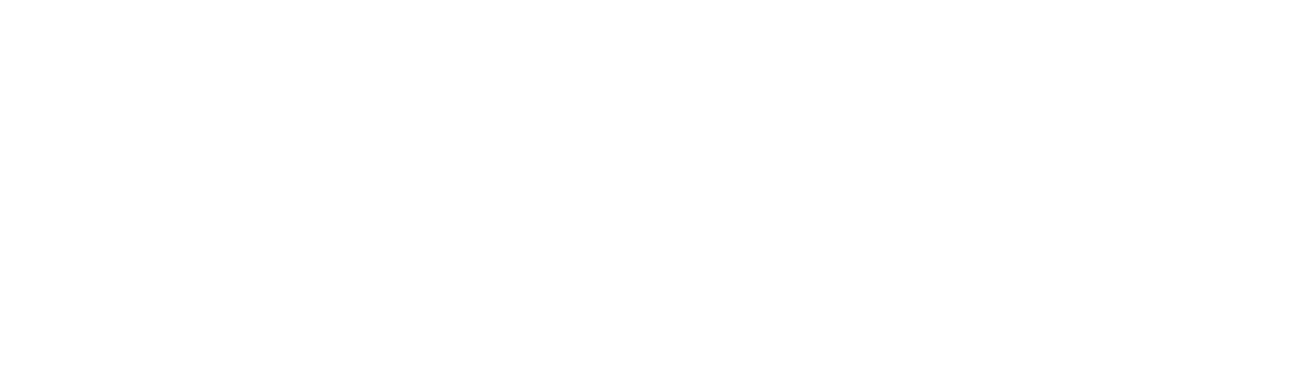
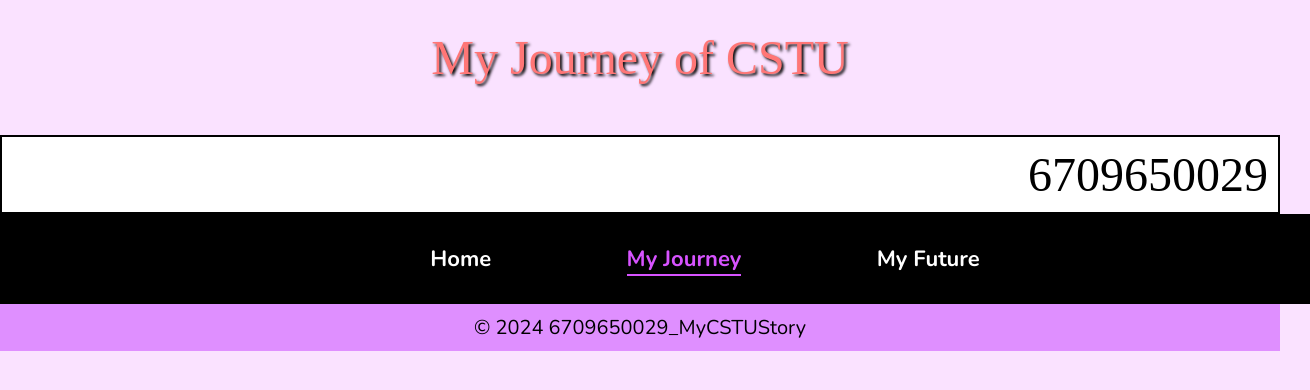
Before and after one commit to Mos00110/6709650029_MyCSTUStory, a plain HTML site: page myjourney.html in a window 1280 px wide. Shown: the whole page, 1310 px wide, since content can reach past the window. Drawn offline with nearby package versions, Linux system fonts and the light colour scheme; a web font is replaced by a local one.

Commit message:
Import animation and add .active class to Nav

```diff
--- a/myjourney.html
+++ b/myjourney.html
@@ -3,9 +3,30 @@
 <head>
     <meta charset="UTF-8">
     <meta name="viewport" content="width=device-width, initial-scale=1.0">
-    <title>Document</title>
+    <link rel="icon" type="image/png" href="resources/webicon.png">
+    <title>My Journey</title>
+    <link rel="stylesheet" href="mystyle.css">
+    <link rel="stylesheet"href="https://cdnjs.cloudflare.com/ajax/libs/animate.css/4.1.1/animate.min.css">
 </head>
 <body>
+    <div class="animate__animated animate__rubberBand">
+        <div class="head">
+            <header class="intropage">My Journey of CSTU</header>
+        </div>
+    </div>
+    <h1><span id="TUid">6709650029</span></h1>
+    <nav>
+        <ul>
+            <li><a href="index.html">Home</a></li>
+            <li><a href="myjourney.html" class="active">My Journey</a></li>
+            <li><a href="myfuture.html">My Future</a></li>
+        </ul>
+    </nav>
+    <article>
 
+    </article>
+    <footer>
+        <p>&copy; 2024 6709650029_MyCSTUStory</p>
+    </footer>
 </body>
 </html>
--- a/mystyle.css
+++ b/mystyle.css
@@ -11,6 +11,7 @@ body {
     margin: 0%;
 }
 h1{
+    margin-top: 20px;
     font-size: 28px;
     display: flex;
     justify-content: end;
@@ -74,6 +75,10 @@ nav ul li a {
     border-bottom: 2px solid transparent;
 }
 nav ul li a:hover {
+    color: #d753ff;
+    border-bottom: 2px #d753ff solid;
+}
+nav ul li a.active {
     color: #d753ff;
     border-bottom: 2px #d753ff solid;
 }
```
Also changed, not shown: index.html (+9 -5 lines), myfuture.html (+22 -1 lines), resources/webicon.png (added).
